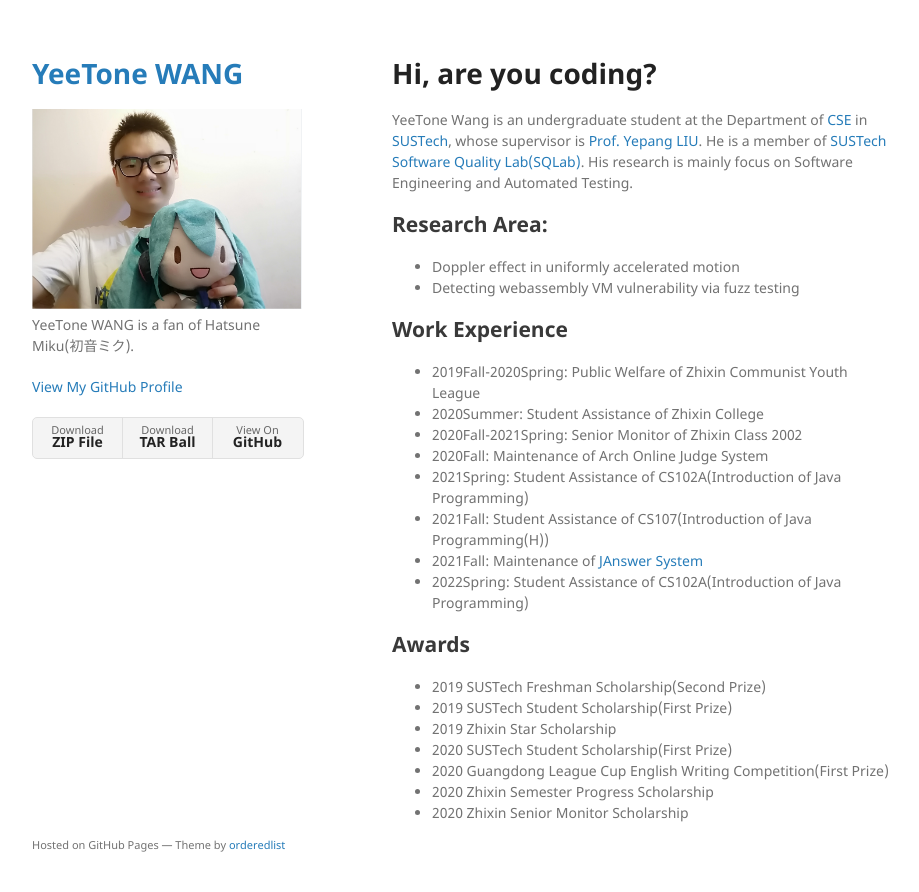
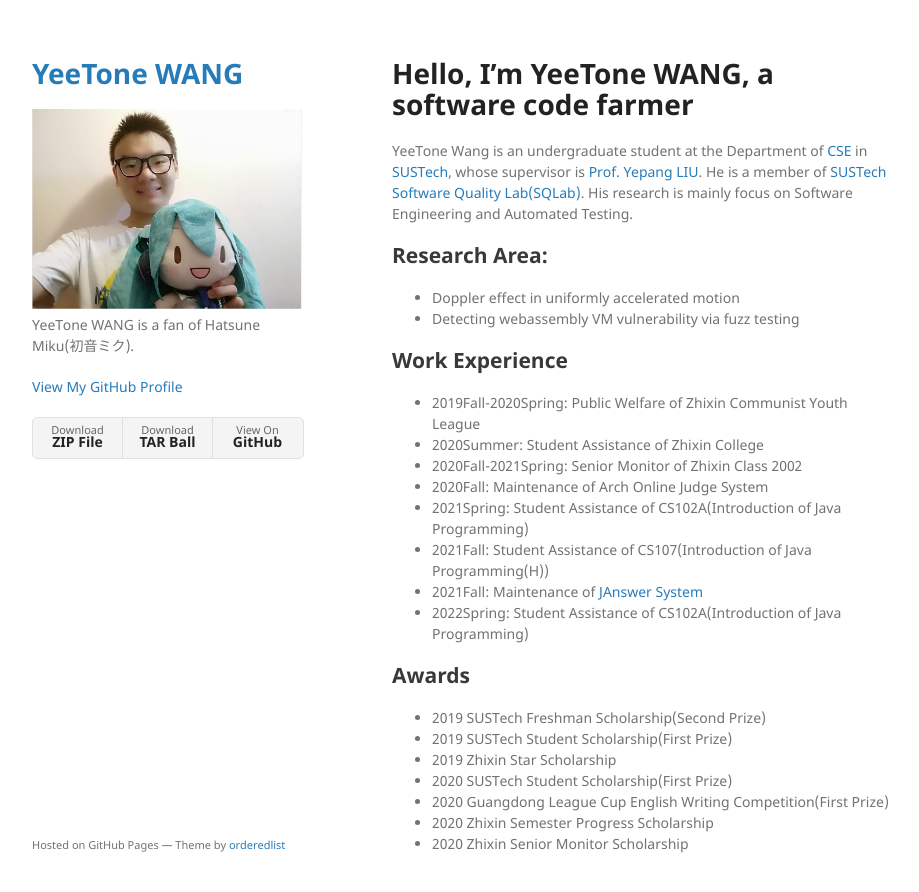
Before and after one commit to YeeTone/YeeTone.github.io, a Jekyll site: the page built from index.md, in a window 1280 px wide and 924 px high. Shown: the top 892 px of the window, without its empty margins (178-1097 px from the left). Built offline with Jekyll 4.4.1, drawn with Linux system fonts in a browser that asks for light colours; our own code applies the rules of GitHub Pages for plain Markdown files.

Commit message:
Update index.md

```diff
--- a/index.md
+++ b/index.md
@@ -1,4 +1,4 @@
-# Hi, are you coding?
+# Hello, I'm YeeTone WANG, a software code farmer
 
 YeeTone Wang is an undergraduate student at the Department of [CSE](http://cse.sustech.edu.cn/) in [SUSTech](https://sustech.edu.cn/en/),
 whose supervisor is [Prof. Yepang LIU](https://yepangliu.github.io/).
```
